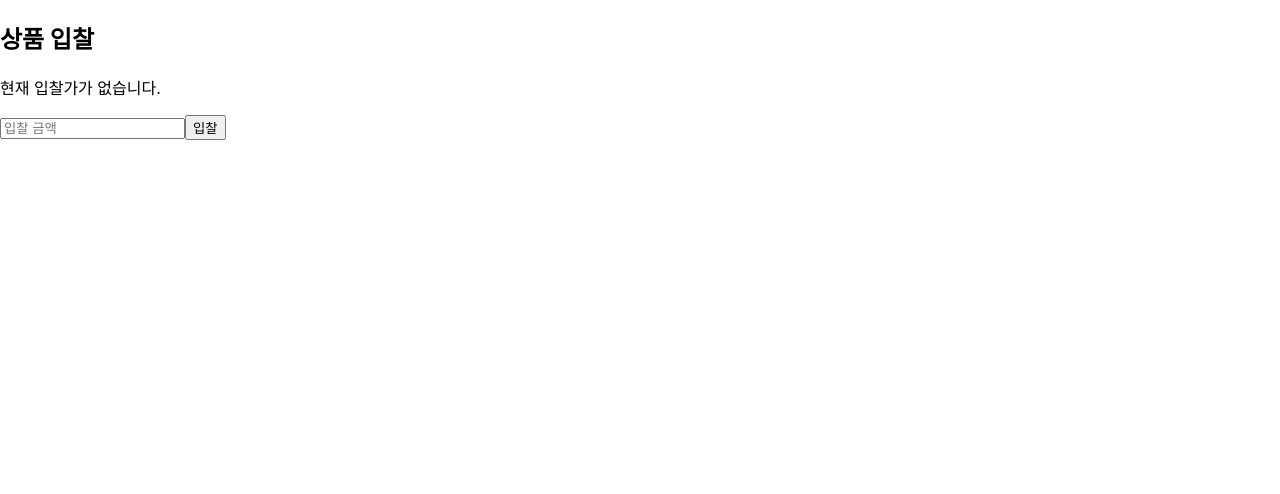
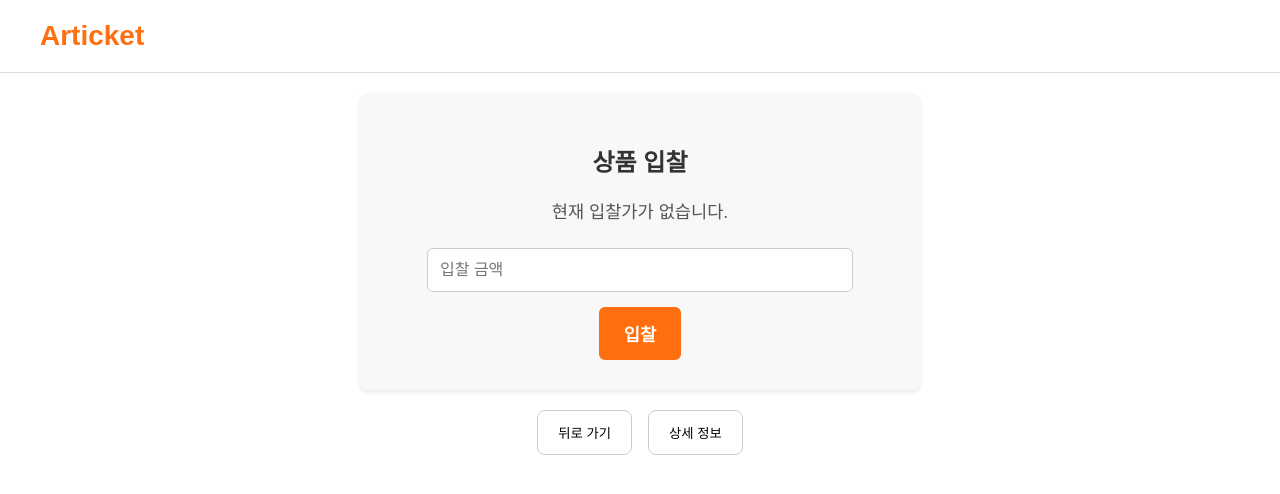
Before and after one commit to jaejoong0529/articket2, a React (Create React App) app in the folder my-react-app/: page /bid/1 in a window 1280 px wide. Shown: the top 494 px of the page. Built offline with nearby package versions, Linux system fonts and the light colour scheme; no server answers.

Commit message:
style: 입찰 관련 화면 UI,CSS 수정

```diff
--- a/my-react-app/src/components/bid/BidProduct.js
+++ b/my-react-app/src/components/bid/BidProduct.js
@@ -1,6 +1,8 @@
 import React, { useState, useEffect } from 'react';
-import { useParams, useNavigate } from 'react-router-dom';
+import { useParams, useNavigate, Link } from 'react-router-dom';
 import { bidProduct, getHighestBid } from './bidService';
+import '../../css/Home.css';
+import '../../css/Bid.css';
 
 function BidProduct() {
     const { productId } = useParams();
@@ -38,7 +40,13 @@ function BidProduct() {
     };
 
     return (
-        <div>
+        <div className="home-container">
+            <header className="home-header">
+                <div className="logo" onClick={() => navigate('/products')}>
+                    Articket
+                </div>
+            </header>
+            <div className="bid-container">
                 <h2>상품 입찰</h2>
                 <p>
                     {highestBid === 0 ? '현재 입찰가가 없습니다.' : `현재 최고 입찰가: ${highestBid}원`}
@@ -53,6 +61,13 @@ function BidProduct() {
                     <button type="submit">입찰</button>
                 </form>
             </div>
+            <div className="button-group">
+                <button onClick={() => navigate(-1)}>뒤로 가기</button>
+                <Link to={`/products/${productId}`}>
+                    <button>상세 정보</button>
+                </Link>
+            </div>
+        </div>
     );
 }
 
--- a/my-react-app/src/components/bid/BuyProduct.js
+++ b/my-react-app/src/components/bid/BuyProduct.js
@@ -1,7 +1,9 @@
 import React, { useEffect, useState } from 'react';
-import { useParams, useNavigate } from 'react-router-dom';
+import { useParams, useNavigate, Link } from 'react-router-dom';
 import { buyProduct } from './bidService'; // buyProduct는 bidService에서 가져옴
 import { getProductDetail } from '../product/productService'; // getProductDetail은 productService에서 가져옴
+import '../../css/Home.css';
+import '../../css/Product.css';
 
 function BuyProduct() {
     const { productId } = useParams();
@@ -26,10 +28,25 @@ function BuyProduct() {
     };
 
     return (
-        <div>
-            <h2>즉시 구매</h2>
-            {product && <p>즉시 구매 가격: {product.buyNowPrice}원</p>}
-            <button onClick={handleBuy}>구매</button>
+        <div className="home-container">
+            <header className="home-header">
+                <div className="logo" onClick={() => navigate('/products')}>
+                    Articket
+                </div>
+            </header>
+            <div className="buy-container">
+                <h2>즉시 구매</h2>
+                {product && <p>즉시 구매 가격: {product.buyNowPrice}원</p>}
+                <button onClick={handleBuy}>구매</button>
+            </div>
+            <div className="button-group">
+                <button onClick={() => navigate(-1)}>뒤로 가기</button>
+                {product && (
+                    <Link to={`/products/${productId}`}>
+                        <button>상세 정보</button>
+                    </Link>
+                )}
+            </div>
         </div>
     );
 }
--- /dev/null
+++ b/my-react-app/src/css/Bid.css
@@ -0,0 +1,90 @@
+/* BidProduct.css */
+.bid-container {
+    max-width: 500px;
+    margin: 20px auto;
+    padding: 30px;
+    background-color: #f8f8f8;
+    border-radius: 8px;
+    box-shadow: 0 2px 4px rgba(0, 0, 0, 0.1);
+    text-align: center;
+}
+
+.bid-container h2 {
+    color: #333;
+    margin-bottom: 20px;
+}
+
+.bid-container p {
+    font-size: 1.1em;
+    color: #555;
+    margin-bottom: 25px;
+}
+
+.bid-container form {
+    display: flex;
+    flex-direction: column;
+    align-items: center;
+    gap: 15px;
+}
+
+.bid-container input[type="number"] {
+    padding: 12px;
+    border: 1px solid #ccc;
+    border-radius: 6px;
+    font-size: 1em;
+    width: 80%;
+    outline: none;
+}
+
+.bid-container button[type="submit"] {
+    background-color: #ff6f0f;
+    color: white;
+    border: none;
+    padding: 14px 25px;
+    border-radius: 6px;
+    font-weight: bold;
+    cursor: pointer;
+    font-size: 1.1em;
+    transition: background-color 0.2s ease;
+}
+
+.bid-container button[type="submit"]:hover {
+    background-color: #e65b00;
+}
+/* BuyProduct.css */
+.buy-container {
+    max-width: 500px;
+    margin: 20px auto;
+    padding: 30px;
+    background-color: #f8f8f8;
+    border-radius: 8px;
+    box-shadow: 0 2px 4px rgba(0, 0, 0, 0.1);
+    text-align: center;
+}
+
+.buy-container h2 {
+    color: #333;
+    margin-bottom: 20px;
+}
+
+.buy-container p {
+    font-size: 1.1em;
+    color: #555;
+    margin-bottom: 25px;
+}
+
+.buy-container button {
+    background-color: #28a745;
+    color: white;
+    border: none;
+    padding: 14px 25px;
+    border-radius: 6px;
+    font-weight: bold;
+    cursor: pointer;
+    font-size: 1.1em;
+    transition: background-color 0.2s ease;
+}
+
+.buy-container button:hover {
+    background-color: #218838;
+}
```
Lines whose indentation alone changed are shown as unchanged.
